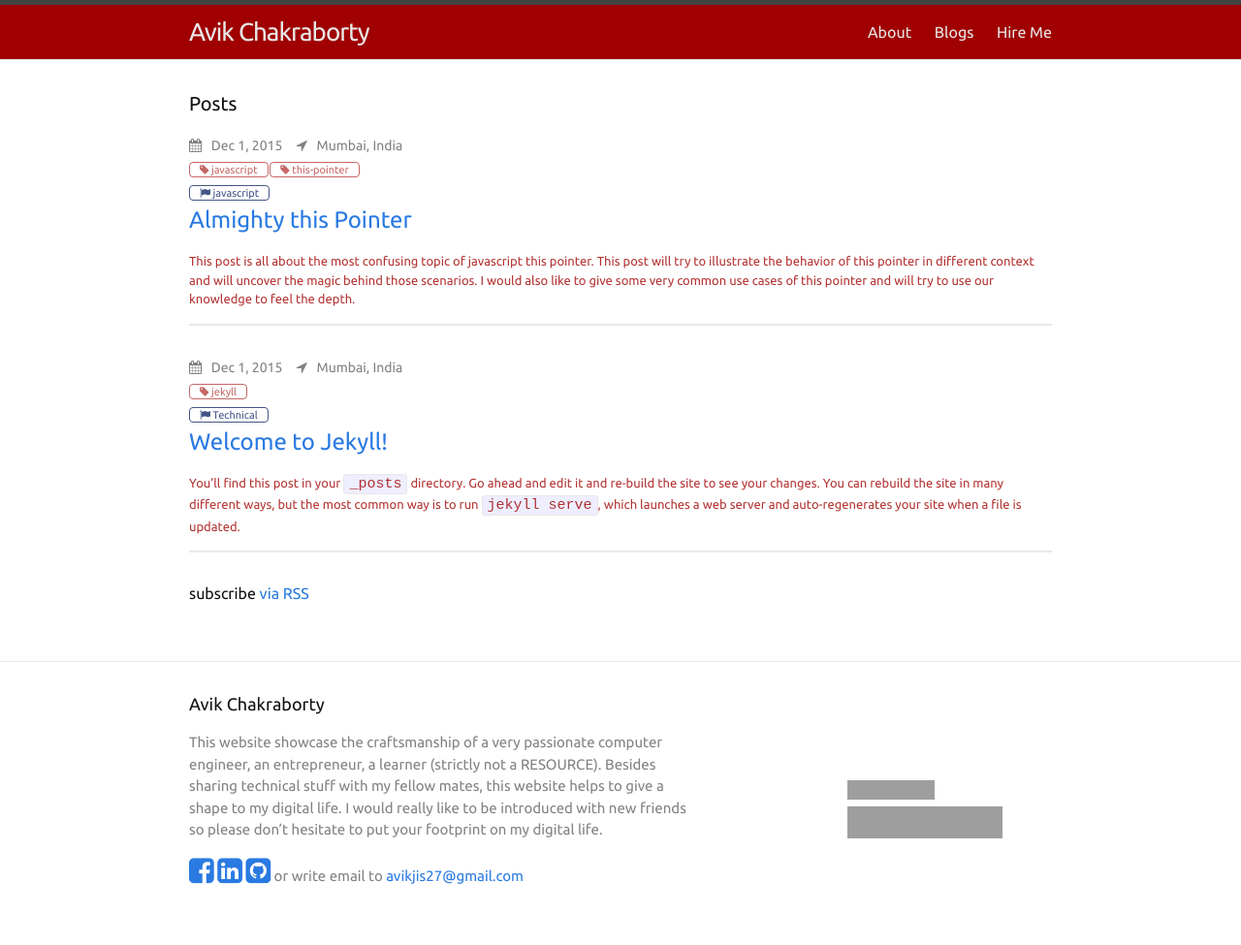
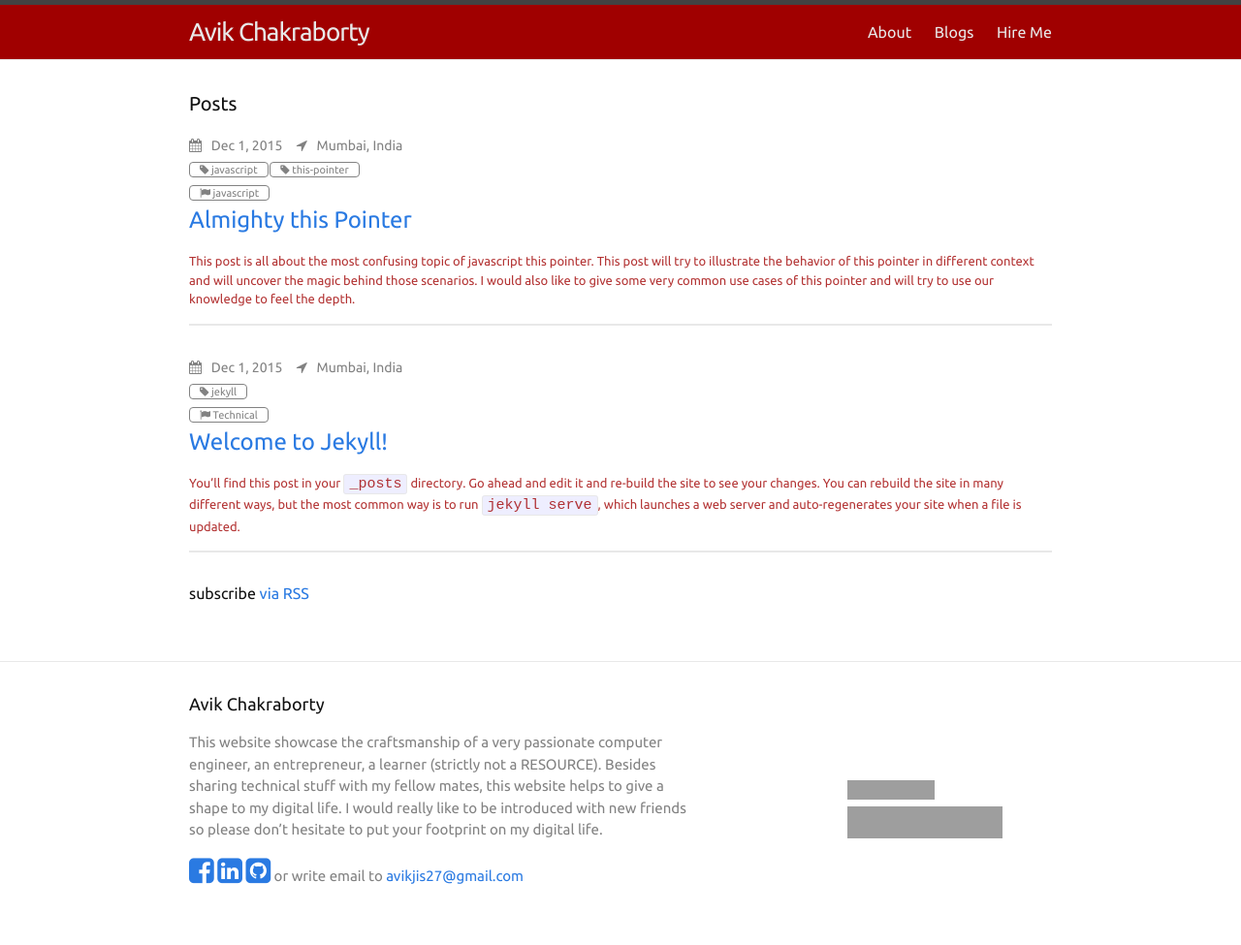
Before and after one commit to avikjis27/avikjis27.github.io, a Jekyll site: the page built from blogs.html, in a window 1280 px wide. Shown: the whole page at 97% size. Built offline with Jekyll 4.4.1, drawn with Linux system fonts in a browser that asks for light colours; nearby versions of some CDN libraries; grey boxes are pictures that could not be loaded.

Commit message:
Style of Blog list changed

```diff
--- a/_sass/_layout.scss
+++ b/_sass/_layout.scss
@@ -212,8 +212,8 @@
 }
 .post-tags{
   font-size: 11px;
-  color: rgba(160, 0, 0, 0.6);
-  border-color: rgba(160, 0, 0, 0.6);
+  color: $grey-color;
+  border-color: $grey-color;
   border-style: solid;
   border-width: 1px;
   border-radius: 4px;
@@ -223,8 +223,8 @@
 }
 .post-cats{
   font-size: 11px;
-  color: #458;
-  border-color: #458;
+  color: $grey-color;
+  border-color: $grey-color;
   border-style: solid;
   border-width: 1px;
   border-radius: 4px;
```
